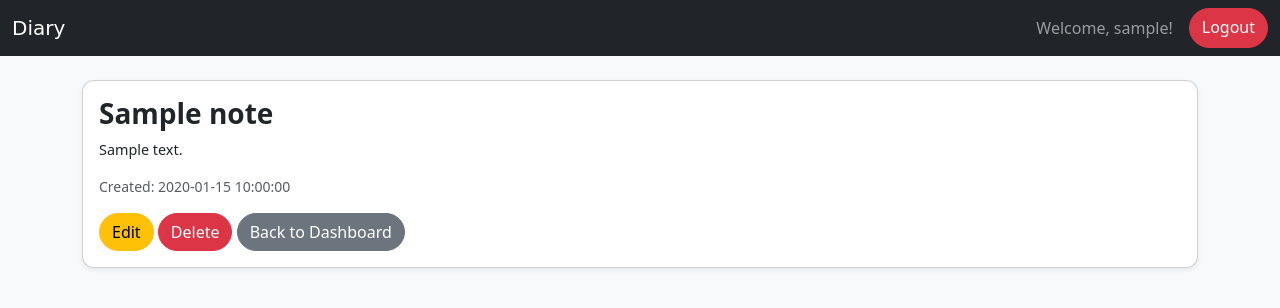
After one commit to AKUZWE-Sheja/diary-app, a Flask app: page /get-note/1 in a window 1280 px wide. The commit adds this page. Shown: the top 308 px of the page. Run offline with Flask 3, Linux system fonts and the light colour scheme; a user stored in the database is signed in; tables that the repository leaves empty hold one stand-in row (values such as "Sample post").

Commit message:
New mutations

```diff
--- a/app/routes.py
+++ b/app/routes.py
@@ -1,5 +1,5 @@
-from flask import render_template, redirect, url_for, flash, request
-from app import app, db, bcrypt
+from flask import render_template, redirect, url_for, flash, abort, request
+from app import app, db
 from app.models import User, Note
 from app.forms import LoginForm, RegisterForm, NoteForm
 from flask_login import login_user, logout_user, login_required, current_user
@@ -37,7 +37,7 @@ def register():
 @app.route('/dashboard')
 @login_required
 def dashboard():
-    notes = Note.query.filter_by(user_id=current_user.id).all()
+    notes = Note.query.filter_by(user_id=current_user.id).order_by(Note.created_at.desc()).all()
     return render_template('dashboard.html', notes=notes)
 
 @app.route('/add-note', methods=['GET', 'POST'])
@@ -52,6 +52,43 @@ def add_note():
         return redirect(url_for('dashboard'))
     return render_template('add_note.html', form=form)
 
+@app.route('/get-note//<int:note_id>', methods=['GET'])
+@login_required
+def get_note(note_id):
+    note = Note.query.get_or_404(note_id)
+    if note.user_id != current_user.id:
+        abort(403)  # Prevent unauthorized access
+    return render_template('get_note.html', note=note)
+
+@app.route('/diary/<int:note_id>/edit', methods=['GET', 'POST'])
+@login_required
+def edit_note(note_id):
+    note = Note.query.get_or_404(note_id)
+    if note.user_id != current_user.id:
+        abort(403)
+    if request.method == 'POST':
+        note.title = request.form['title']
+        note.content = request.form['content']
+        db.session.commit()
+        flash('Diary note updated!', 'success')
+        return redirect(url_for('dashboard'))
+    return render_template('edit_note.html', note=note)
+
+@app.route('/diary/<int:note_id>/delete', methods=['POST'])
+@login_required
+def delete_note(note_id):
+    note = Note.query.get_or_404(note_id)
+    if note.user_id != current_user.id:
+        abort(403)
+    db.session.delete(note)
+    db.session.commit()
+    flash('Diary note deleted!', 'success')
+    return redirect(url_for('dashboard'))
+
+
+
+
+
 @app.route('/logout')
 @login_required
 def logout():
--- /dev/null
+++ b/app/templates/get_note.html
@@ -0,0 +1,15 @@
+{% extends "base.html" %}
+{% block content %}
+<div class="card shadow-sm mt-4">
+  <div class="card-body">
+    <h3 class="card-title">{{ note.title }}</h3>
+    <p class="card-text">{{ note.content }}</p>
+    <p class="text-muted small">Created: {{ note.created_at.strftime('%Y-%m-%d %H:%M:%S') }}</p>
+    <a href="{{ url_for('edit_note', note_id=note.id) }}" class="btn btn-warning">Edit</a>
+    <form action="{{ url_for('delete_note', note_id=note.id) }}" method="POST" class="d-inline">
+      <button type="submit" class="btn btn-danger">Delete</button>
+    </form>
+    <a href="{{ url_for('dashboard') }}" class="btn btn-secondary">Back to Dashboard</a>
+  </div>
+</div>
+{% endblock %}
```
Also changed, not shown: app/forms.py (+0 -7 lines), app/templates/dashboard.html (+8 -5 lines), app/templates/edit_note.html (added, +15 -0 lines), app/templates/delete.html (added).
